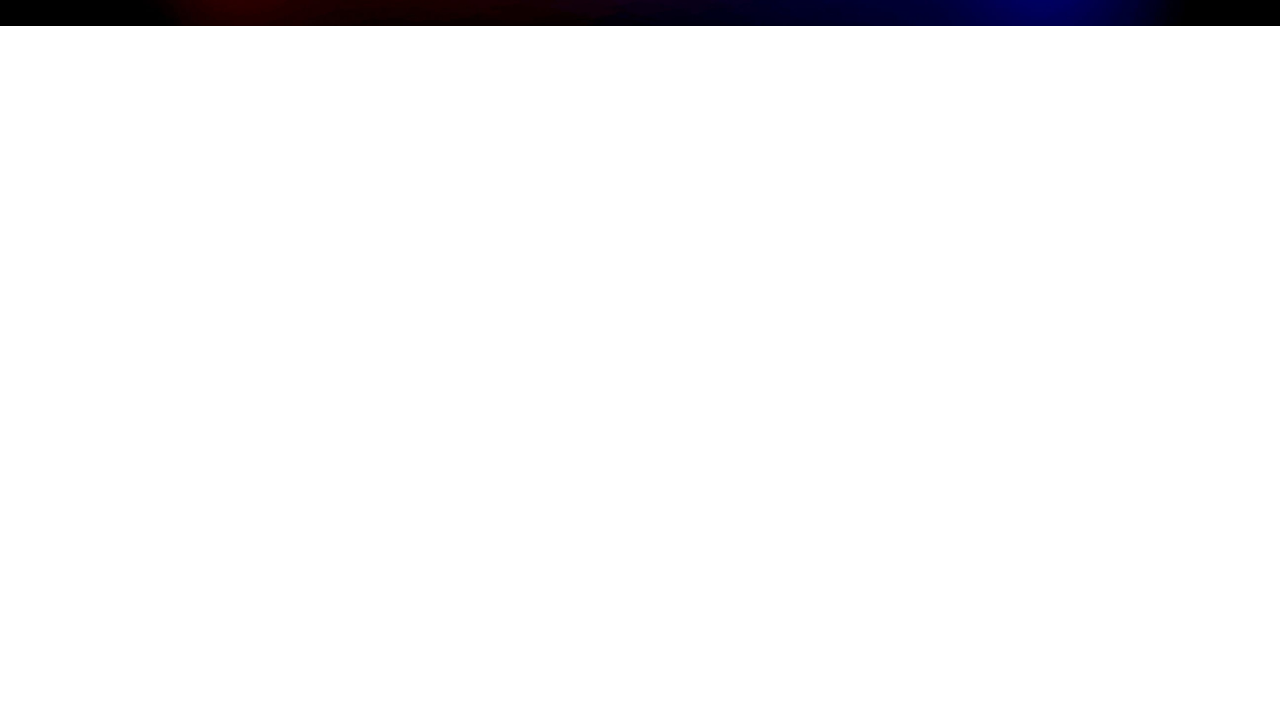
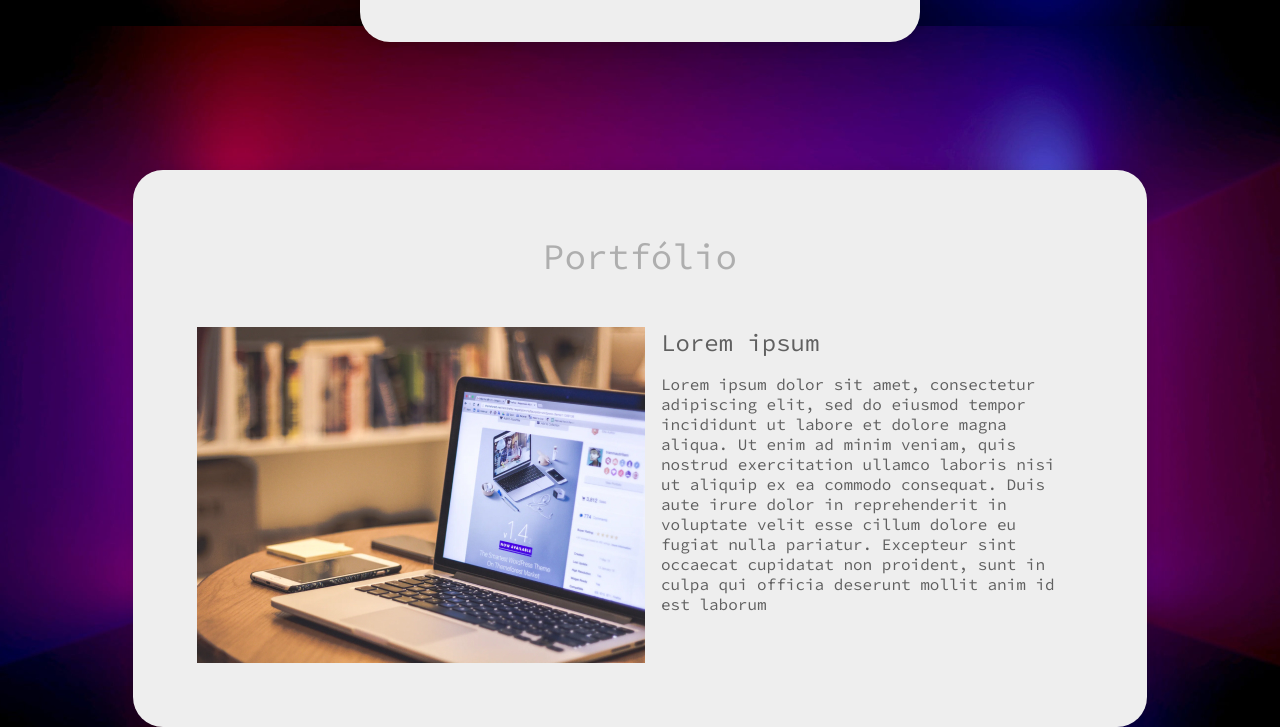
Before and after one commit to danielluizd/Portfolio, a plain HTML site: page portfolio/html/index.html in a window 1280 px wide. Shown: the part 774-1501 px from the top of the page. Before the commit the page ends 800 px from the top, so only its background shows below. Drawn offline with Linux system fonts and the light colour scheme.

Commit message:
criação da seção portfólio, onde será armazenados os projetos, porém com possibilidade de mudar para seção "sobre mim"

```diff
--- a/portfolio/css/style.css
+++ b/portfolio/css/style.css
@@ -33,13 +33,17 @@ li {
   background: #eee;
   padding: 4rem;
   box-shadow: 2px 2px 16px rgba(0, 0, 0, 0.16);
-  border-radius: 50px;
+  border-radius: 30px;
   text-align: center;
 }
 
 .profile-pic {
   border-radius: 50%;
   margin: 0 auto 2rem auto;
+}
+
+.profile {
+  margin-top: 8rem;
 }
 
 .profile span {
@@ -61,3 +65,25 @@ li {
   margin-right: 1rem;
   width: 15%;
 }
+
+.portfolio {
+  max-width: 886px;
+  margin: 8rem 0;
+}
+
+.portfolio ul {
+  margin-top: 3rem;
+}
+
+.portfolio li {
+  display: grid;
+  grid-template-columns: auto 1fr;
+  text-align: left;
+  gap: 1rem;
+  color: #606060;
+}
+
+.portfolio h2 {
+  font-weight: normal;
+  margin-bottom: 1rem;
+}
--- a/portfolio/html/index.html
+++ b/portfolio/html/index.html
@@ -27,6 +27,17 @@
       <li><a href=""><img src="/portfolio/img/social-media-grey-round/svg/twitter-434742.svg" alt="Twitter"></a></li>
     </ul>
   </div>
+  <div class="portfolio box1">
+    <h1 class="title">Portfólio</h1>
+    <ul>
+      <li><img src="/portfolio/img/1.jpg" alt="">
+        <div>
+          <h2>Lorem ipsum</h2>
+          <p>Lorem ipsum dolor sit amet, consectetur adipiscing elit, sed do eiusmod tempor incididunt ut labore et dolore magna aliqua. Ut enim ad minim veniam, quis nostrud exercitation ullamco laboris nisi ut aliquip ex ea commodo consequat. Duis aute irure dolor in reprehenderit in voluptate velit esse cillum dolore eu fugiat nulla pariatur. Excepteur sint occaecat cupidatat non proident, sunt in culpa qui officia deserunt mollit anim id est laborum</p>
+        </div>
+      </li>
+    </ul>
+  </div>
 </body>
 
 </html>
```
